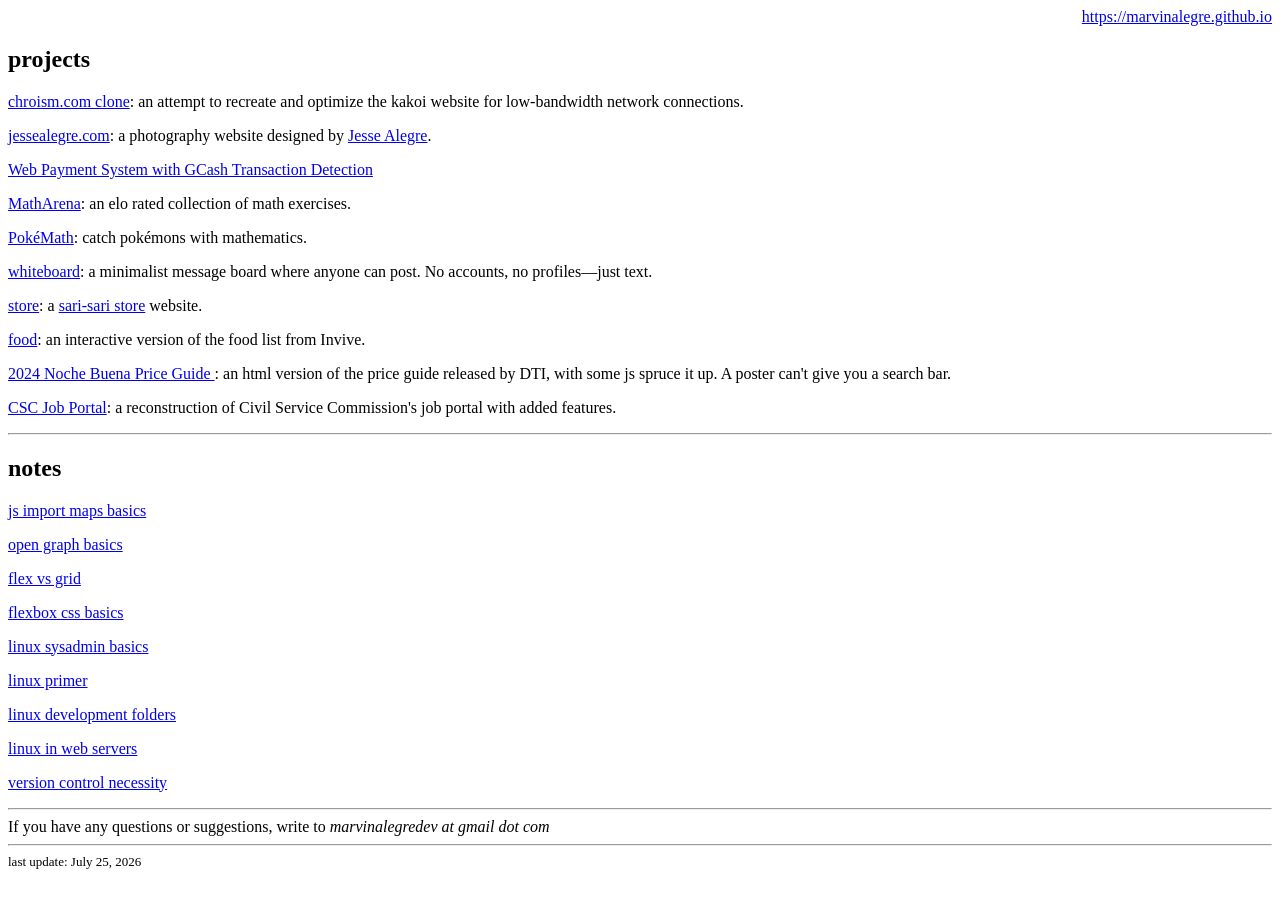
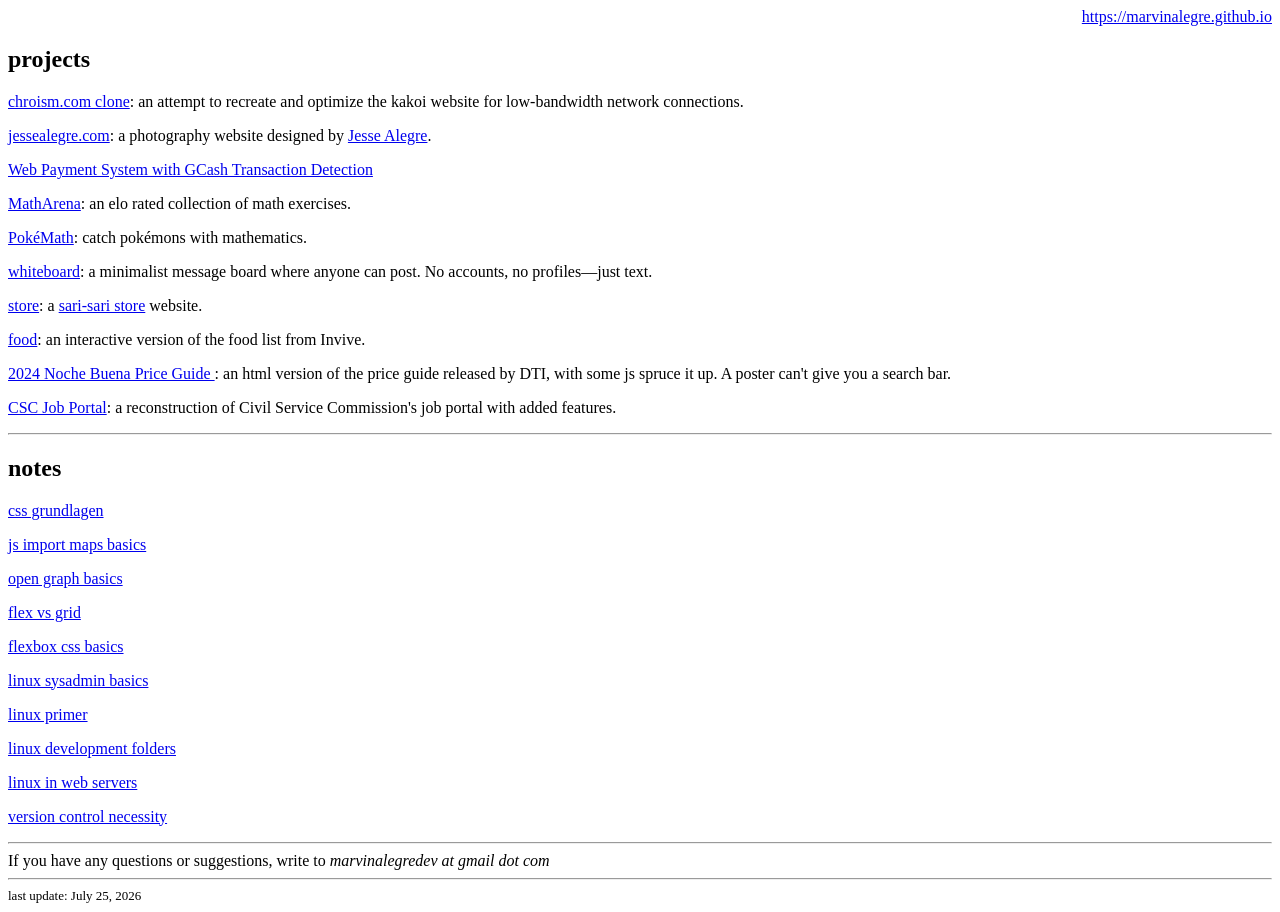
Before and after one commit to marvinalegre/marvinalegre.github.io, a plain HTML site: page index.html in a window 1280 px wide. Before the commit the page ends 878 px from the top, so only its background shows below. Drawn offline with Linux system fonts and the light colour scheme.

Commit message:
update notes

```diff
--- a/index.html
+++ b/index.html
@@ -80,6 +80,12 @@
     <h2>notes</h2>
 
     <p>
+      <a href="https://chatgpt.com/share/6a65b968-95e0-83ec-83d6-6acd0f4f7c9e"
+        >css grundlagen</a
+      >
+    </p>
+
+    <p>
       <a href="https://chatgpt.com/share/6a658c42-507c-83ec-8341-911e179e7119"
         >js import maps basics</a
       >
```
